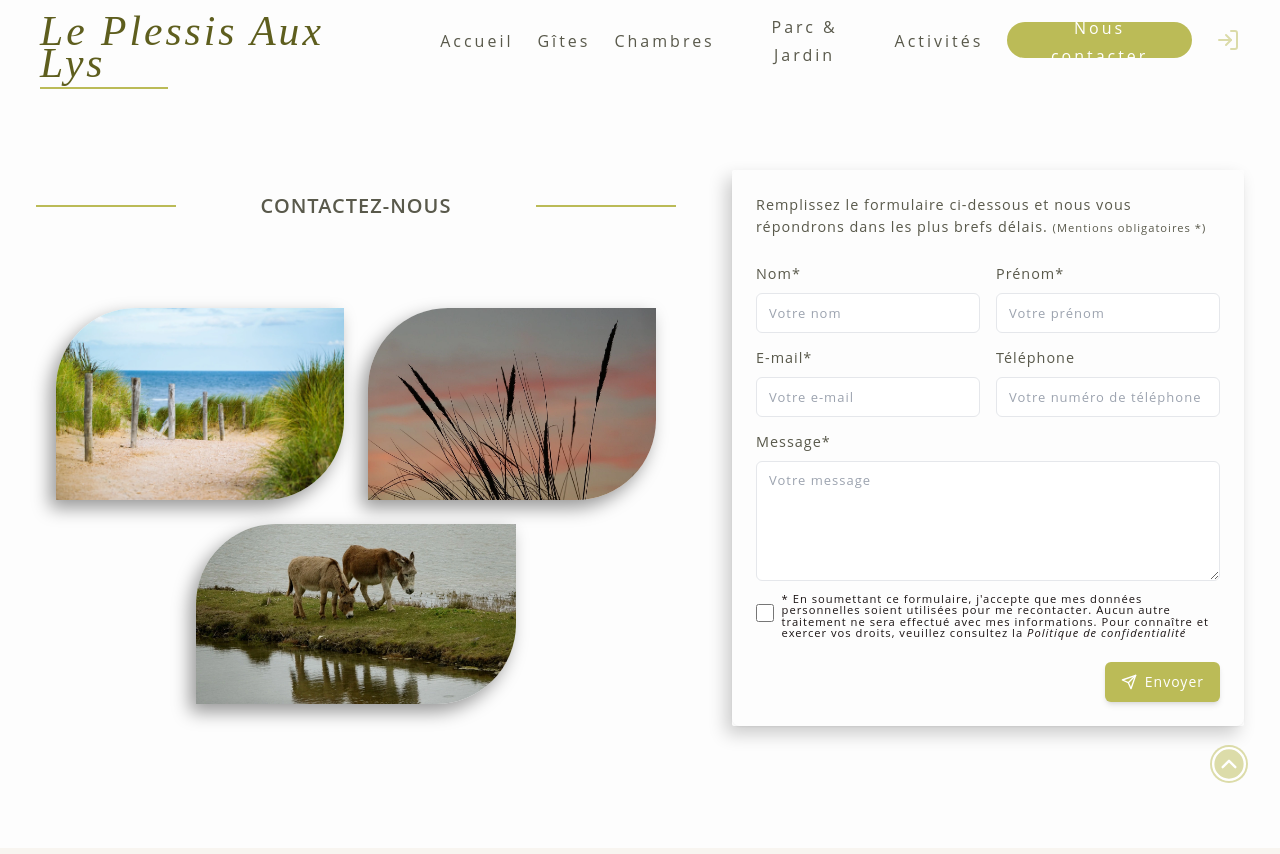
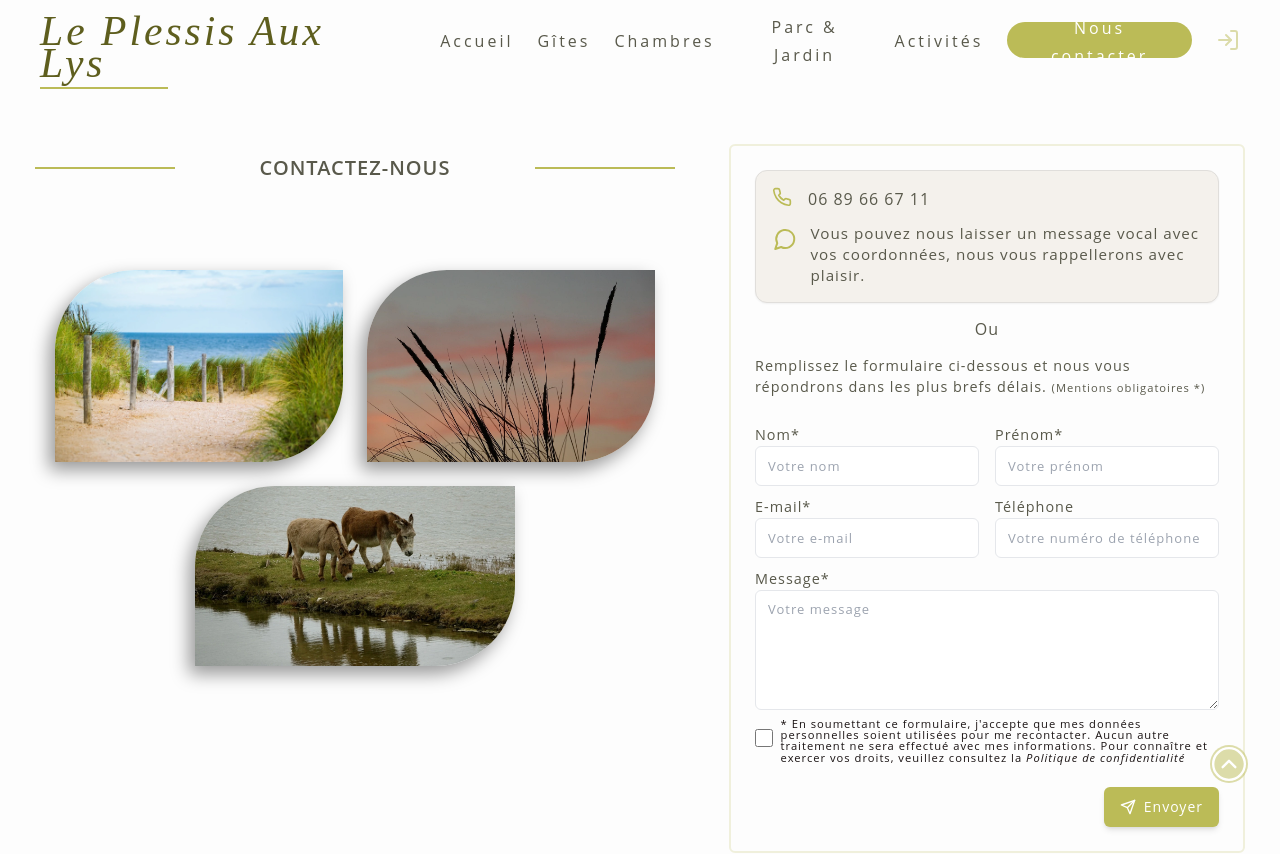
Before and after one commit to MarionbDev/Le-Plessis-Aux-Lys, a Next.js app: page /nous-contacter in a window 1280 px wide. Shown: the top 854 px of the page. Built offline with nearby package versions, Linux system fonts and the light colour scheme.

Commit message:
add phone page nous-contacter

```diff
--- a/app/(user)/nous-contacter/_components/Contact.tsx
+++ b/app/(user)/nous-contacter/_components/Contact.tsx
@@ -11,7 +11,7 @@ import {
 import { Input } from "@/components/ui/input";
 import { Label } from "@/components/ui/label";
 import { Textarea } from "@/components/ui/textarea";
-import { Loader, Send } from "lucide-react";
+import { Loader, MessageCircle, Phone, Send } from "lucide-react";
 import Link from "next/link";
 import { FormEvent, useState } from "react";
 import { toast, Toaster } from "sonner";
@@ -101,19 +101,38 @@ export default function ContactForm() {
   };
 
   return (
-    <div className=" shadow-div rounded-sm  mx-4 md:mx-0 ">
-      <Card className=" max-w-lg text-text_color border-none ">
+    <div className=" rounded-md  mx-4 md:mx-0  border-2 border-separator/20 mt-0 md:mt-24">
+      <Card className=" max-w-lg text-text_color border-none shadow-none   ">
         <form onSubmit={handleSubmitFormContact}>
           <CardHeader>
+            <div className="w-full flex justify-center">
+              <div className="bg-[#f4f1ec] border border-[#e0dedb] rounded-xl p-4  flex items-start flex-col gap-3 shadow-sm text-text_color ">
+                <Link
+                  href="tel:0689666711"
+                  className="flex hover:text-[#bbbb57] gap-4"
+                >
+                  <Phone size={20} color="#bbbb57" />
+                  06 89 66 67 11
+                </Link>
+                <div className="flex gap-3">
+                  <MessageCircle color="#bbbb57" className="mt-1 w-14" />
+                  <p className="text-[0.95rem] leading-snug">
+                    Vous pouvez nous laisser un message vocal avec vos
+                    coordonnées, nous vous rappellerons avec plaisir.
+                  </p>
+                </div>
+              </div>
+            </div>
+            <p className="mx-auto py-2 ">Ou</p>
             <CardDescription className=" text-[0.9rem] font-medium ">
               Remplissez le formulaire ci-dessous et nous vous répondrons dans
               les plus brefs délais.{" "}
               <span className=" text-[0.7rem]">(Mentions obligatoires *)</span>
             </CardDescription>
           </CardHeader>
-          <CardContent className="flex  flex-col gap-3">
+          <CardContent className="flex  flex-col gap-2">
             <div className="grid grid-cols-2 gap-4 ">
-              <div className="space-y-2 ">
+              <div className=" ">
                 <Label
                   htmlFor="first-name"
                   className="text-text_color text-[0.9rem]"
@@ -131,7 +150,7 @@ export default function ContactForm() {
                   className="custom-placeholder"
                 />
               </div>
-              <div className="space-y-2">
+              <div className="">
                 <Label
                   htmlFor="last-name"
                   className="text-text_color text-[0.9rem]"
@@ -151,7 +170,7 @@ export default function ContactForm() {
               </div>
             </div>
             <div className="grid grid-cols-2 gap-4 ">
-              <div className="space-y-2">
+              <div className="">
                 <Label
                   htmlFor="email"
                   className="text-text_color text-[0.9rem]"
@@ -168,7 +187,7 @@ export default function ContactForm() {
                   className="custom-placeholder"
                 />
               </div>
-              <div className="space-y-2">
+              <div className="">
                 <Label
                   htmlFor="phone"
                   className="text-text_color text-[0.9rem]"
@@ -186,7 +205,7 @@ export default function ContactForm() {
                 />
               </div>
             </div>
-            <div className="space-y-2">
+            <div className="">
               <Label
                 htmlFor="message"
                 className="text-text_color text-[0.9rem]"
@@ -246,6 +265,7 @@ export default function ContactForm() {
           </CardFooter>
         </form>
       </Card>
+
       <Toaster />
     </div>
   );
--- a/app/(user)/nous-contacter/page.tsx
+++ b/app/(user)/nous-contacter/page.tsx
@@ -57,9 +57,9 @@ export const metadata: Metadata = {
 export default function ContactPage() {
   return (
     <>
-      <div className=" min-h-screen font-text flex flex-col lg:flex-row gap-16 lg:gap-4 lg:mx-4 md:justify-around items-center mt-12 mb-32  xl:mb-0">
-        <div className="flex flex-col  lg:w-[33rem] xl:w-[40rem] md:gap-8 lg:gap-20 xl:gap-10 md:mt-10">
-          <div className="flex flex-col lg:flex-row items-center justify-center gap-4 my-12 md:mt-0 lg:-mt-10 ">
+      <div className=" min-h-screen font-text flex flex-col lg:flex-row gap-16 lg:gap-4 lg:mx-4 md:justify-around items-center mt-12 mb-32  xl:mb-0 pb-12">
+        <div className="flex flex-col  lg:w-[33rem] xl:w-[40rem] md:gap-8 lg:gap-20 xl:gap-10">
+          <div className="flex flex-col lg:flex-row items-center justify-center gap-4 my-12 md:mt-0 lg:-mt-20 ">
             <span className=" hidden lg:flex justify-center w-[12rem] border-t-2  border-separator"></span>
             <p className=" font-semibold text-text_color text-center md:text-xl uppercase md:w-[28rem]  ">
               COntactez-nous
```
